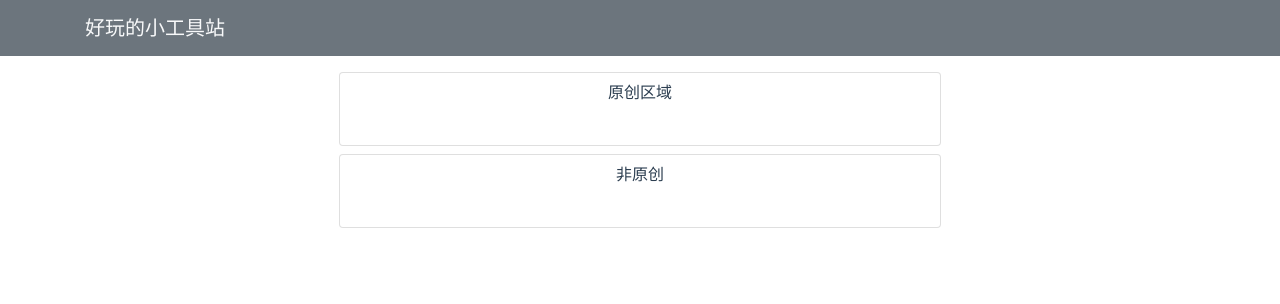
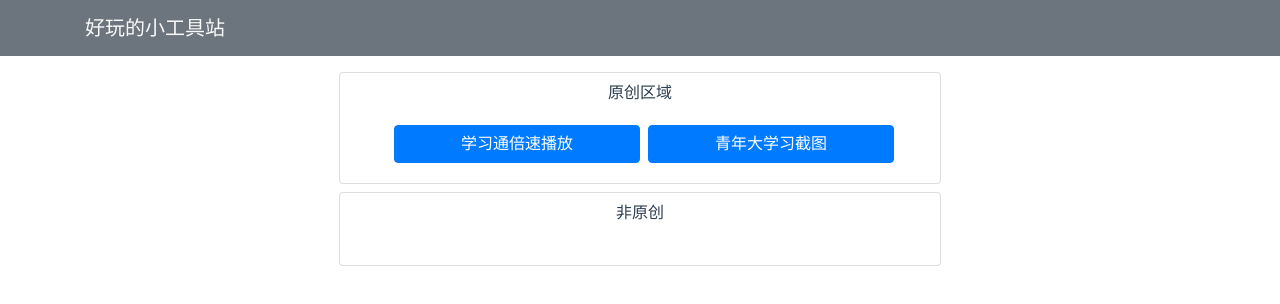
Before and after one commit to jianwi/just_have_fun, a Vue app in the folder vue_project/: page /#/ in a window 1280 px wide. Shown: the top 304 px of the page. Built offline with nearby package versions, Linux system fonts and the light colour scheme.

Commit message:
首页导航布局

```diff
--- a/vue_project/src/views/Home.vue
+++ b/vue_project/src/views/Home.vue
@@ -4,8 +4,12 @@
       <div class="card-header-pills">
         原创区域
       </div>
-      <div class="card-body">
+      <div class="card-body container">
+        <div class="row">
+          <router-link class="offset-1 col-5 btn btn-primary" to="/xuexitong">学习通倍速播放</router-link>
 
+          <router-link class="col-5 btn mx-2 btn-primary" to="">青年大学习截图</router-link>
+        </div>
       </div>
     </div>
     <div class="card m-1 mt-2 pt-2">
```
